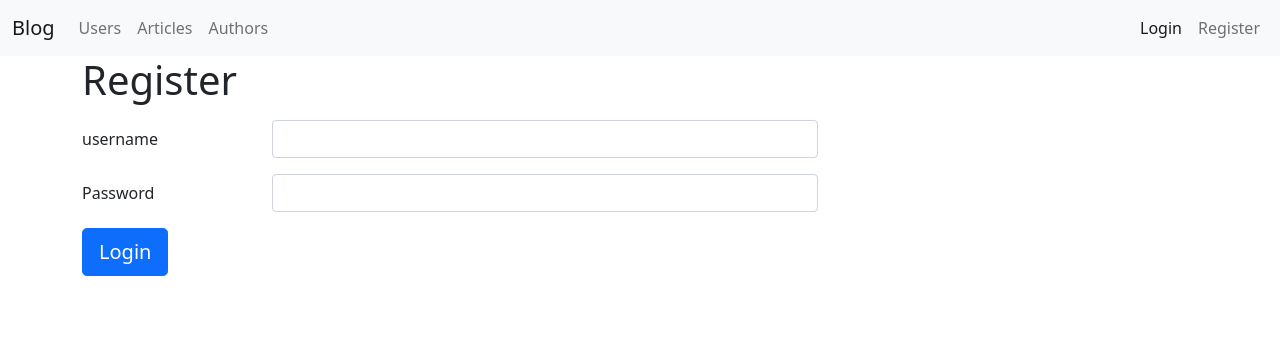
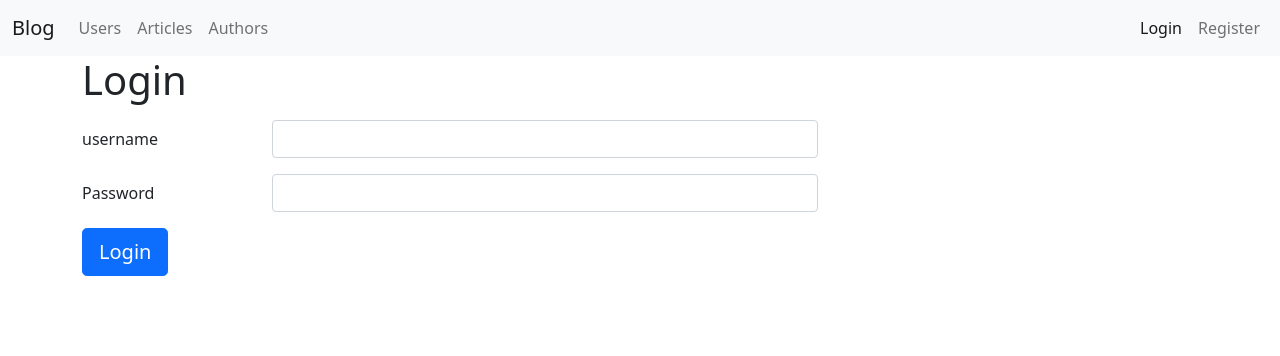
Before and after one commit to mahenzon/flask-lessons, a Flask app: page /auth/login/ in a window 1280 px wide. Shown: the top 356 px of the page. Run offline with Flask 2, Linux system fonts and the light colour scheme; some libraries are stand-ins or nearby versions.

Commit message:
fix header on login page

```diff
--- a/blog/templates/auth/login.html
+++ b/blog/templates/auth/login.html
@@ -6,7 +6,7 @@
 {% endblock %}
 
 {% block body %}
-  <h1>Register</h1>
+  <h1>Login</h1>
   {% if error %}
     <div class="alert alert-danger">
       {{ error }}
```
